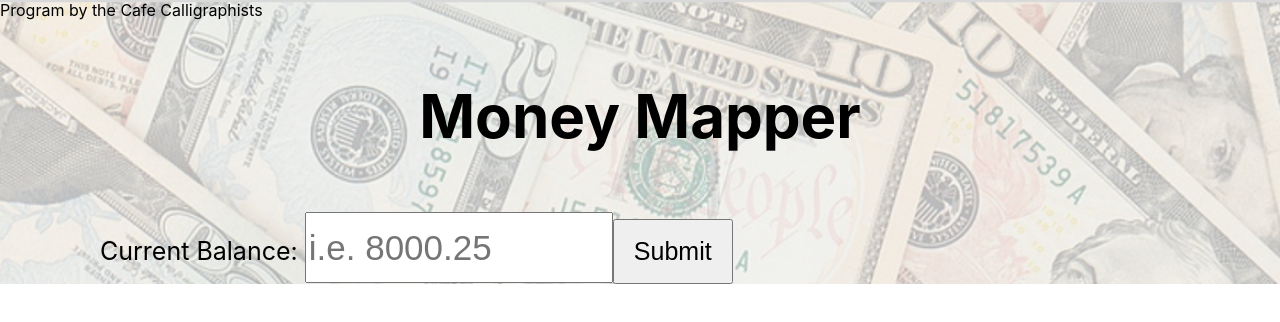
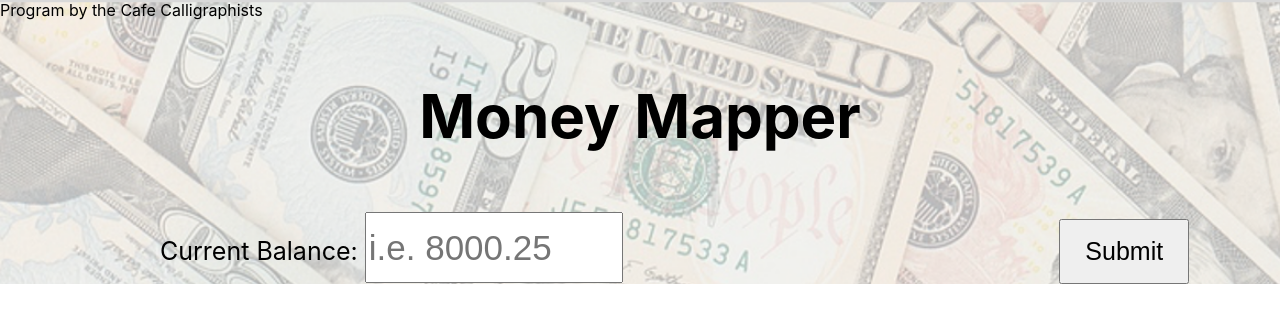
Before and after one commit to Cafe-Caligraphists/Hackathon-Proj, a React (Create React App) app in the folder sase-hackathon/: page / in a window 1280 px wide. Shown: the top 322 px of the page. Built offline with nearby package versions, Linux system fonts and the light colour scheme.

Commit message:
submit spacing

```diff
--- a/sase-hackathon/src/App.css
+++ b/sase-hackathon/src/App.css
@@ -12,7 +12,7 @@
 }
 
 .input-space {
-  padding-left: 100px;
+  padding-left: 160px;
 }
 
 .input-lbl {
@@ -20,14 +20,14 @@
 }
 
 .inputs {
-  width: 300px;
+  width: 250px;
   height: 65px;
   font-size: 35px;
   align-self: center;
 }
 
 .button {
-  width: 120px;
+  width: 130px;
   height: 65px;
   font-size: 25px;
 }
--- a/sase-hackathon/src/App.js
+++ b/sase-hackathon/src/App.js
@@ -8,7 +8,9 @@ function App() {
       <body>
         <div className="input-space">
           <label className="input-lbl" for="userMoney">Current Balance: </label>
-          <input className="inputs" placeholder="i.e. 8000.25" type="text" id="userMoney" name="userMoney"/><nbsp/>
+          <input className="inputs" placeholder="i.e. 8000.25" type="text" id="userMoney" name="userMoney"/>
+              &emsp;&emsp;&emsp;&emsp;&emsp;&emsp;&emsp;&emsp;&emsp;&emsp;&emsp;&emsp;&emsp;&emsp;&emsp;
+              &emsp;&emsp;&emsp;&emsp;&emsp;&emsp;&emsp;&emsp;&emsp;&emsp;&emsp;&emsp;
           <input className="button" type="submit" value="Submit"></input>
         </div>
       </body>
```
